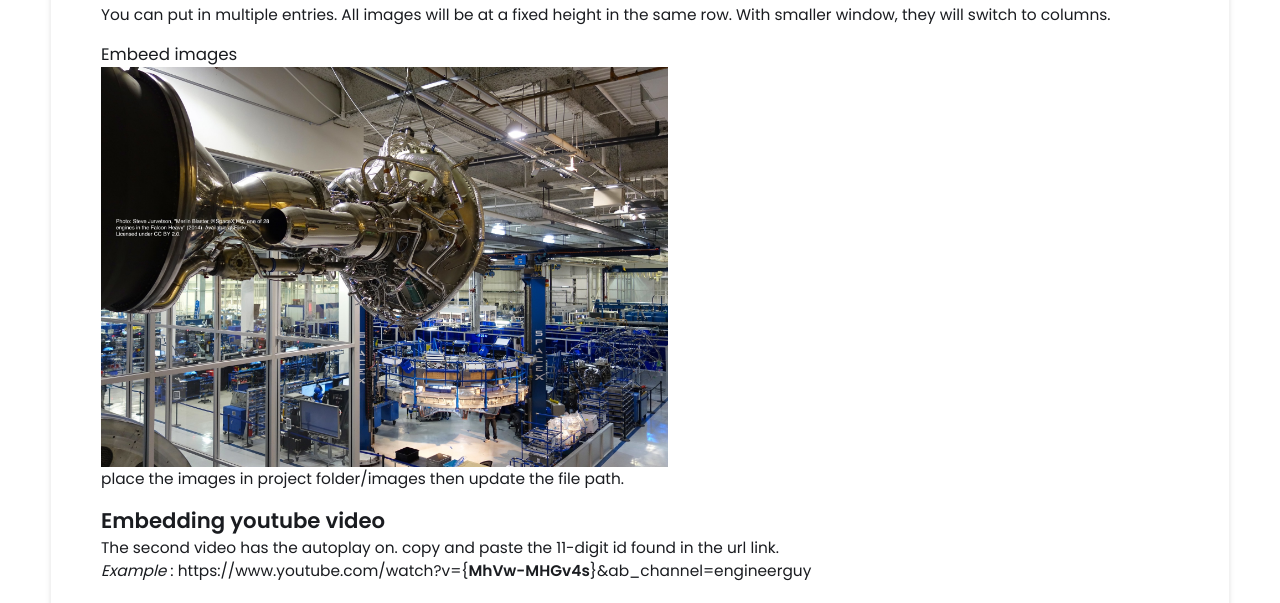
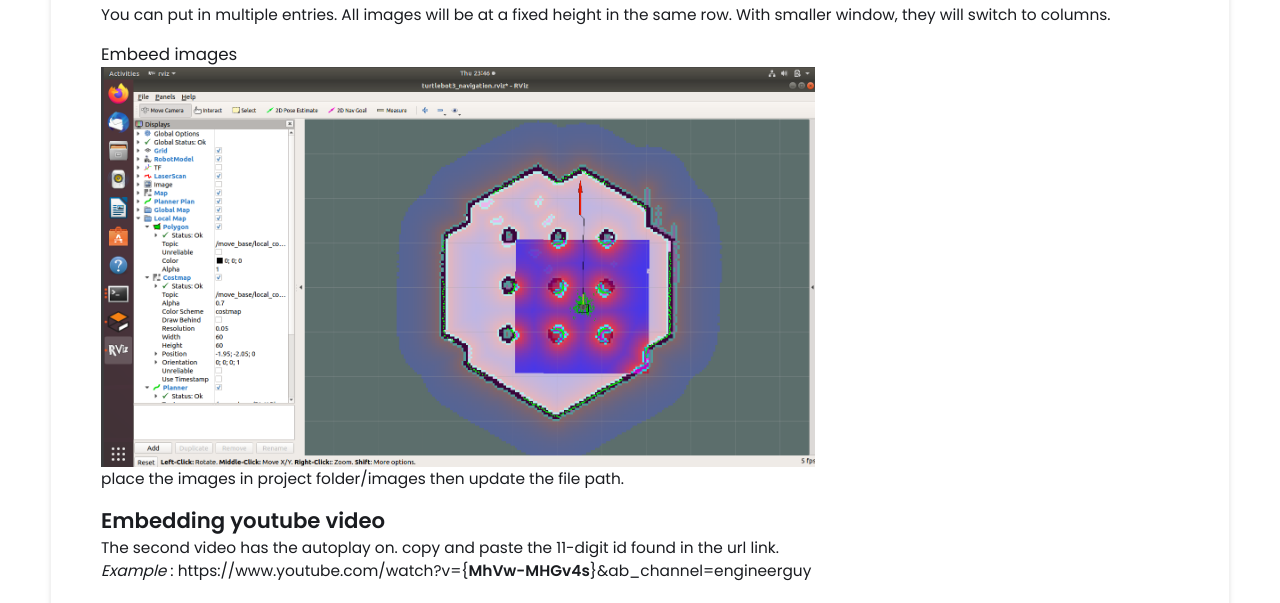
Before and after one commit to NinjaHazwan/NinjaHazwan.github.io, a Jekyll site: the page built from _projects/demo-project/index.md, in a window 1280 px wide. Shown: the part 1888-2491 px from the top of the page. Built offline with Jekyll 4.4.1, drawn with Linux system fonts in a browser that asks for light colours; grey boxes are pictures that could not be loaded.

Commit message:
Update index.md

```diff
--- a/_projects/demo-project/index.md
+++ b/_projects/demo-project/index.md
@@ -55,7 +55,7 @@ TF2 is the transform library for ROS. It maintains the relationship between coor
 You can put in multiple entries. All images will be at a fixed height in the same row. With smaller window, they will switch to columns.
 
 ### Embeed images
-{% include image-gallery.html images="project2.jpg" height="400" %}
+{% include image-gallery.html images="SEP1 pic.png" height="400" %}
 place the images in project folder/images then update the file path.
 
 
```
